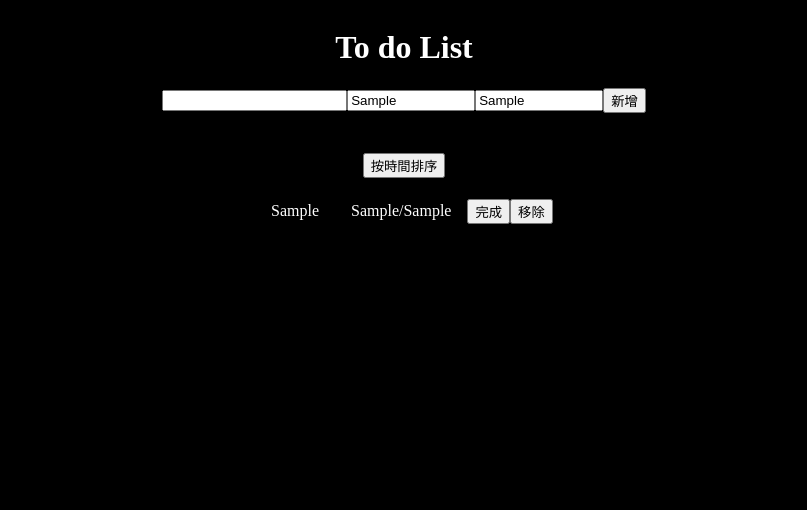
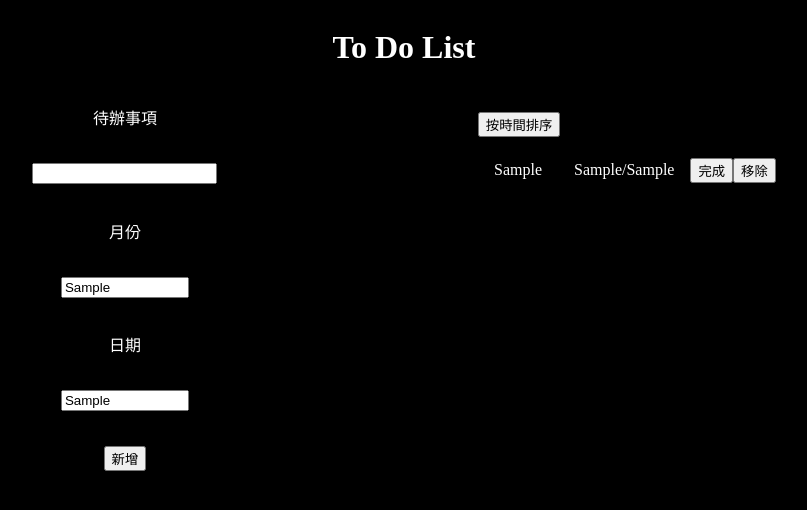
Before and after one commit to morkuo/To-Do-List, a plain HTML site: page index.html in a window 1280 px wide. Both pictures are taken after typing "Sample", "Sample", "Sample" into the empty fields and a click on the button "新增". Shown: the whole page, without its empty margins (236-1043 px from the left). Drawn offline with Linux system fonts and the light colour scheme.

Commit message:
Add files via upload

```diff
--- a/app.js
+++ b/app.js
@@ -1,22 +1,22 @@
-//取得element
-let submit = document.querySelector("button");
-let content = submit.parentElement.children[0];
-let month = submit.parentElement.children[1];
-let date = submit.parentElement.children[2];
+//取得新增按鈕、透過新增按鈕取得待辦事項填寫表單的各欄位
+let submit = document.querySelector("button.add");
+let content = submit.parentElement.children[1];
+let month = submit.parentElement.children[3];
+let date = submit.parentElement.children[5];
 
 //在按下新增按紐時，將待辦事項等資訊加入待辦清單
 submit.addEventListener("click", e => {
   //避免預設跳轉到指定網址
   e.preventDefault();
 
-  //如果未填寫待辦事項，跳出警告視窗要求填寫
+  //如果未填寫待辦事項，跳出警告視窗要求填寫，並停止執行
   if (content.value === "") {
-    alert("pls enter some text");
+    alert("請輸入待辦事項");
     return;
   }
 
-  //依照使用者填寫的資訊，建立事項、時間元素，把它們組合起來放進待辦清單
-  let sec = document.querySelector("section");
+  //依照使用者填寫的資訊，建立事項、時間元素，把它們組合起來放進待辦清單section
+  let sec = document.querySelector("section.listSec");
 
   let todo = document.createElement("div");
   todo.classList.add("todo");
@@ -44,38 +44,9 @@ submit.addEventListener("click", e => {
   todo.style.animation = "scaleUp 0.3s forwards";
 
   //清空待辦事項填寫表單的「事項」欄位
-  content.value = ""
+  content.value = "";
 
-  //如果就特定事項按下完成按紐，把該事項加上刪除線
-  completeButton.addEventListener("click", e => {
-    todo.classList.toggle("done");
-  })
-
-  //如果就特定事項按下刪除按紐，把該事項從待辦清單中移除，並從
-  deleteButton.addEventListener("click", e => {
-    //移除特定事項的動畫
-    todo.style.animation = "scaleDown 0.3s forwards";
-
-    //動畫完成後，移除此事項
-    todo.addEventListener("animationend", () => {
-      todo.remove();
-    })
-
-    let storeList = localStorage.getItem("list");
-    let arrayList = JSON.parse(storeList);
-    arrayList.forEach((item, index) => {
-      if (item.content == todoItem.innerText && item.month + "/" + item.date == todoTime.innerText) {
-        arrayList.splice(index, 1);
-      }
-    })
-    if (arrayList.length !== 0) {
-      localStorage.setItem("list", JSON.stringify(arrayList));
-    } else {
-      localStorage.removeItem("list");
-    }
-  })
-
-  //store in localStorage
+  //把待辦事項裝進物件，存進localStorage的待辦清單
   let storeList = localStorage.getItem("list");
   if (storeList === null) {
     let todoObject = {
@@ -95,37 +66,75 @@ submit.addEventListener("click", e => {
     arrayList.push(todoObject);
     localStorage.setItem("list", JSON.stringify(arrayList));
   }
+
+  //如果就特定事項按下完成按紐，把該事項加上 "done" class 讓css上刪除線
+  completeButton.addEventListener("click", e => {
+    todo.classList.toggle("done");
+  })
+
+  //如果就特定事項按下刪除按紐，把該事項從待辦清單中移除，並從LocalStorage刪除
+  deleteButton.addEventListener("click", e => {
+    //移除特定事項的動畫
+    todo.style.animation = "scaleDown 0.3s forwards";
+
+    //動畫完成後，移除此事項（div element）
+    todo.addEventListener("animationend", () => {
+      todo.remove();
+    })
+
+    //取得存在Localstorage裡的待辦清單，比對清單中各個事項的資訊跟此事項的資訊是否相同，如果相同，刪除清單裡的事項，重新存進Localstorage
+    let storeList = localStorage.getItem("list");
+    let arrayList = JSON.parse(storeList);
+    arrayList.forEach((item, index) => {
+      if (item.content == todoItem.innerText && item.month + "/" + item.date == todoTime.innerText) {
+        arrayList.splice(index, 1);
+      }
+    })
+    if (arrayList.length !== 0) {
+      localStorage.setItem("list", JSON.stringify(arrayList));
+    } else {
+      localStorage.removeItem("list");
+    }
+  })
 })
 
-//show list stored in localStorage when open browser
+//顯示待辦清單
 showList();
 
-//declare showList()
+//定義showList()
 function showList() {
   let storeList = localStorage.getItem("list");
+
+  //如果localstorage裡面的待辦清單不是空的，則用每個清單中物件資訊，建立事項、時間元素，把它們組合起來放進待辦清單section
   if (storeList !== null) {
     let arrayList = JSON.parse(storeList);
 
     arrayList.forEach(item => {
-      let sec = document.querySelector("section");
+      let sec = document.querySelector("section.listSec");
+
       let todo = document.createElement("div");
       todo.classList.add("todo");
+
       let todoItem = document.createElement("p");
       todoItem.classList.add("todoContent");
       todoItem.innerText = item.content;
+
       let todoTime = document.createElement("p");
       todoTime.classList.add("todoTime");
       todoTime.innerText = item.month + "/" + item.date;
 
+      let completeButton = document.createElement("button");
+      completeButton.innerText = "完成";
+      let deleteButton = document.createElement("button");
+      deleteButton.innerText = "移除";
+
+      sec.appendChild(todo);
       todo.appendChild(todoItem);
       todo.appendChild(todoTime);
-      sec.appendChild(todo);
-      todo.style.animation = "scaleUp 0.3s forwards";
-
-      let completeButton = document.createElement("button");
-      let deleteButton = document.createElement("button");
       todo.appendChild(completeButton);
       todo.appendChild(deleteButton);
+
+      todo.style.animation = "scaleUp 0.3s forwards";
 
       completeButton.addEventListener("click", e => {
         todo.classList.toggle("done");
@@ -151,32 +160,35 @@ function showList() {
   }
 }
 
-//sort by time
+//按時間排序
 let sort = document.querySelector("button.sort");
 sort.addEventListener("click", () => {
+
   storeList = localStorage.getItem("list");
   if (storeList !== null) {
     let arrayList = JSON.parse(storeList);
+
+    //用merge sort來排序，排完清單重新存進Localstorage
     let sortedArray = mergeSort(arrayList, 0, arrayList.length - 1);
-
     localStorage.setItem("list", JSON.stringify(sortedArray));
 
-    let sec = document.querySelector("section");
-
-    //sec.children.length不可當作for loop condition，因為它會在for loop執行過程中變動
-    let len = sec.children.length
+    //透過一個for loop，把待辦清單section現有的事項都刪除（sec.children.length不可直接放進for loop condition，它會在for loop執行過程中變動）
+    let sec = document.querySelector("section.listSec");
+    let len = sec.children.length;
     for (let i = 0; i < len; i++) {
       sec.children[0].remove();
     }
 
+    //重新透過showlist()把待辦清單組出來，放進待辦清單section
     showList();
+
   } else {
     alert("nothing to sort");
   }
 })
 
 
-//merge sort (start sorting from index p to index q)
+//merge sort：把清單不斷地往下對半分，各剩下一個元素時，開始往回透過merge跟鄰近元素比較時間先後，然後重新向上拼湊成一個完整的清單。
 function mergeSort(arr, p, q) {
   let result = [];
   if (p < q) {
@@ -190,6 +202,7 @@ function mergeSort(arr, p, q) {
   }
 }
 
+//比較兩個部分各元素的時間先後，從時間在先的開始放入輔助陣列。其中一部分先處理完畢，則把另一部分也順著放進輔助陣列。
 function merge(arr1, arr2) {
   let auxArray = [];
   let i = 0;
@@ -213,6 +226,7 @@ function merge(arr1, arr2) {
     }
   }
 
+  //剩下的第一部分或第二部分順著放進輔助陣列
   while (i < arr1.length) {
     auxArray.push(arr1[i]);
     i++;
--- a/index.html
+++ b/index.html
@@ -4,22 +4,32 @@
 </head>
 <body>
   <header>
-    <h1>To do List</h1>
+    <h1>To Do List</h1>
   </header>
+
+
+  <div class="displayZone">
 
       <!--待辦事項相關資訊的填寫表單-->
       <form action="">
+        <label for="content">待辦事項</label>
         <input class="content" type="text">
+        <label for="month">月份</label>
         <input class="month" type="text">
+        <label for="date">日期</label>
         <input class="date" type="text">
-    <button>新增</button>
+        <button class="add">新增</button>
       </form>
 
+    <div class="sortAndListSec">
       <!--時間排序按鈕-->
       <div class="sort"><button class="sort">按時間排序</button></div>
 
       <!--待辦清單-->
-  <section></section>
+      <section class="listSec"></section>
+    </div>
+
+  </div>
 
   <script src="./app.js"></script>
 </body>
--- a/style.css
+++ b/style.css
@@ -6,10 +6,24 @@ body{
   color: white;
 }
 
+div.displayZone{
+  display: flex;
+  flex-direction: row;
+  justify-content: space-evenly;
+  width: 100%;
+}
+
 form {
   display: flex;
-  justify-content: center;
+  flex-direction: column;
+  justify-content: space-around;
   align-items: center;
+  height: 400px;
+}
+
+div.sortAndListSec{
+  display: flex;
+  flex-direction: column;
 }
 
 input.month, input.date{
@@ -18,10 +32,10 @@ input.month, input.date{
 
 div.todo{
   display: flex;
-  justify-content: center;
   align-items: center;
 }
 
+/*已完成之事項，加上刪除線*/
 div.done{
   opacity: 0.3;
   text-decoration: line-through;
```
Lines whose indentation alone changed are shown as unchanged.
